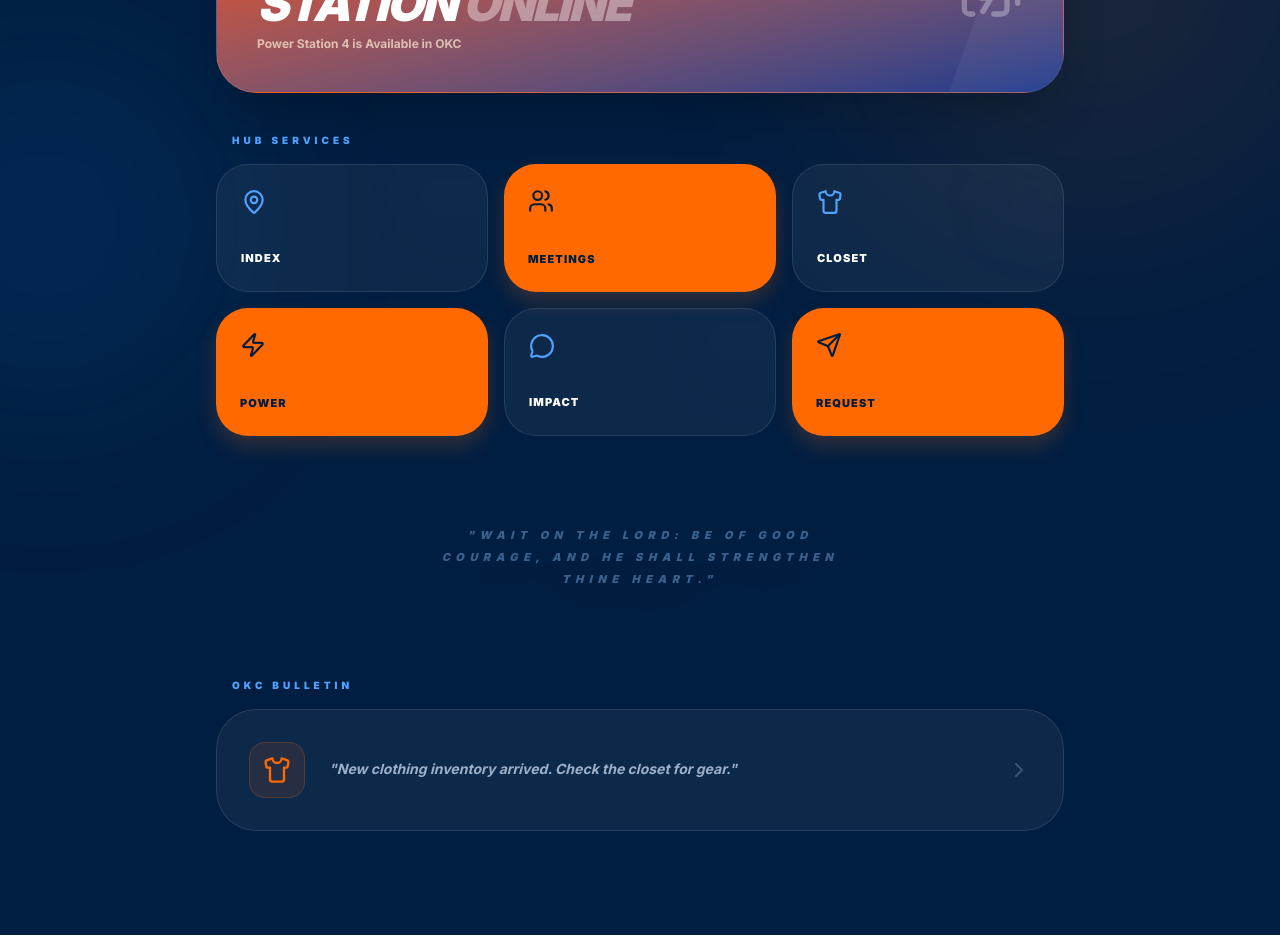
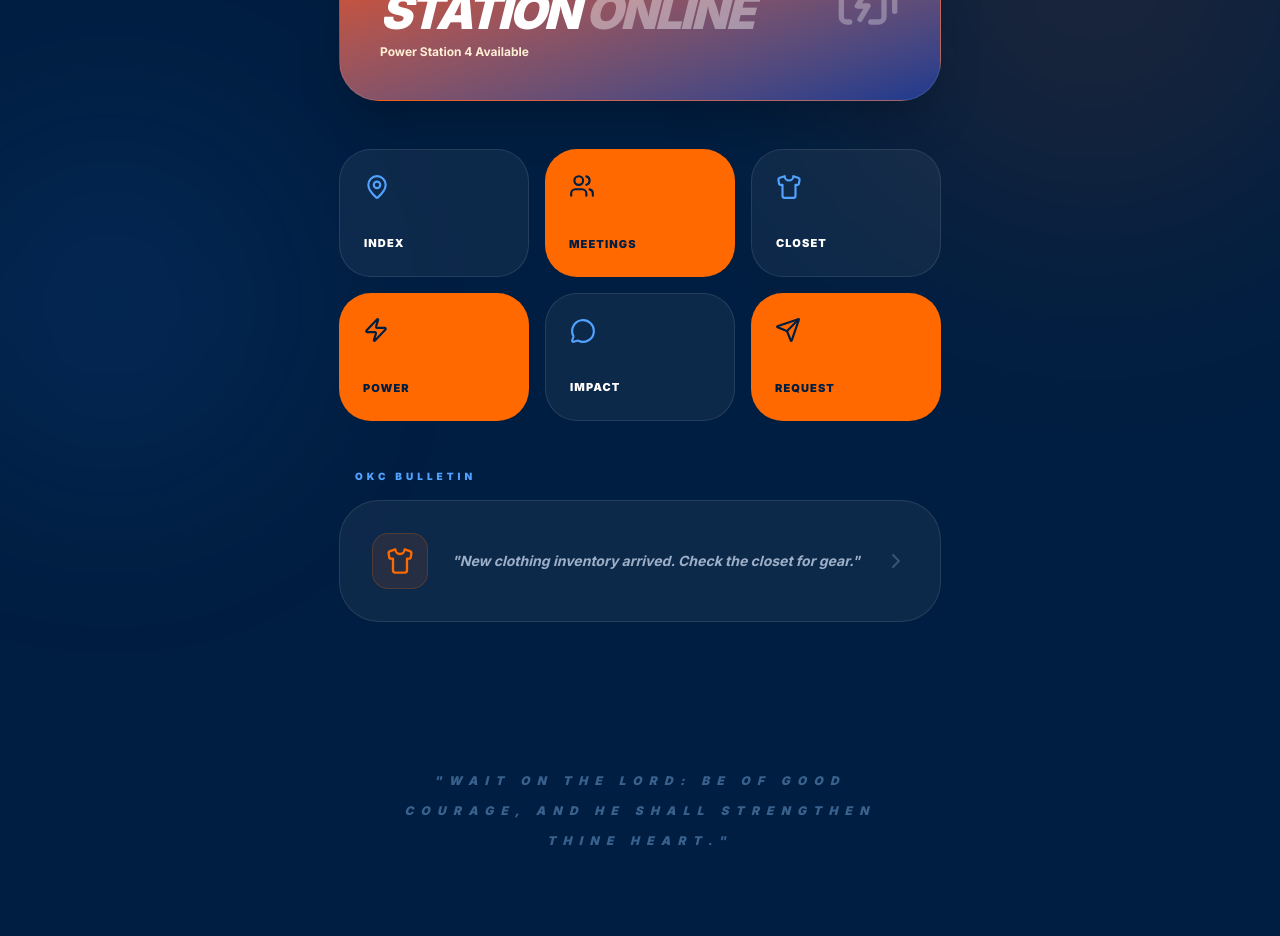
Before and after one commit to Tjrobnyohood/OKC-helping-hands, a Next.js app: page / in a window 1280 px wide. Shown: the part 240-1176 px from the top of the page. Built offline with nearby package versions, Linux system fonts and the light colour scheme.

Commit message:
Final production-ready dashboard with floating scripture

```diff
--- a/app/page.tsx
+++ b/app/page.tsx
@@ -6,7 +6,6 @@ import {
 } from 'lucide-react';
 import Link from 'next/link';
 
-// --- DATA ---
 const verses = [
   "Wait on the LORD: be of good courage, and he shall strengthen thine heart.",
   "The LORD is my shepherd; I shall not want.",
@@ -23,7 +22,6 @@ export default function Dashboard() {
   useEffect(() => {
     setIsMounted(true);
     setFade(true);
-
     const timer = setInterval(() => {
       setFade(false);
       setTimeout(() => {
@@ -31,28 +29,27 @@ export default function Dashboard() {
         setFade(true);
       }, 1500);
     }, 8000);
-
     return () => clearInterval(timer);
   }, []);
 
   if (!isMounted) return <div className="min-h-screen bg-[#001E41]" />;
 
   return (
-    <main className="relative min-h-screen bg-[#001E41] overflow-x-hidden font-sans pb-20">
+    <main className="relative min-h-screen bg-[#001E41] font-sans flex flex-col">
 
-      {/* 1. BACKGROUND GLOWS (Z-0) */}
+      {/* 1. BACKGROUND GLOWS */}
       <div className="fixed inset-0 z-0 pointer-events-none">
         <div className="absolute top-[-5%] right-[-5%] w-[500px] h-[500px] bg-orange-500/10 blur-[120px] rounded-full" />
-        <div className="absolute bottom-[20%] left-[-10%] w-[350px] h-[350px] bg-blue-500/10 blur-[100px] rounded-full" />
+        <div className="absolute bottom-[10%] left-[-5%] w-[350px] h-[350px] bg-blue-500/10 blur-[100px] rounded-full" />
       </div>
 
-      {/* 2. MAIN CONTENT WRAPPER (Z-20) */}
-      <div className="relative z-20 max-w-4xl mx-auto p-6 space-y-10">
+      {/* 2. MAIN CONTENT WRAPPER */}
+      <div className="relative z-20 max-w-4xl mx-auto p-6 space-y-12 flex-grow">
 
         {/* HEADER */}
         <header className="flex justify-between items-center py-4">
           <div className="flex items-center gap-3">
-            <div className="w-10 h-10 bg-orange-500 rounded-2xl flex items-center justify-center font-black text-[#001E41] italic shadow-[0_0_15px_rgba(249,115,22,0.4)]">⚡</div>
+            <div className="w-10 h-10 bg-orange-500 rounded-2xl flex items-center justify-center font-black text-[#001E41] italic shadow-lg">⚡</div>
             <div>
               <h1 className="text-2xl font-black tracking-tighter uppercase italic text-white leading-none">
                 OKC <span className="text-orange-500">Helping Hands</span>
@@ -60,12 +57,12 @@ export default function Dashboard() {
               <p className="text-[9px] tracking-[0.4em] uppercase font-bold text-blue-400 mt-1">Community Hub</p>
             </div>
           </div>
-          <Link href="/login" className="h-12 w-12 rounded-2xl bg-white/5 border border-white/10 flex items-center justify-center text-white hover:border-orange-500 hover:bg-white/10 transition-all">
+          <Link href="/login" className="h-12 w-12 rounded-2xl bg-white/5 border border-white/10 flex items-center justify-center text-white hover:border-orange-500 transition-all">
             <UserCircle2 size={24} />
           </Link>
         </header>
 
-        {/* HERO: LOCKER STATUS */}
+        {/* HERO SECTION */}
         <section className="relative overflow-hidden bg-gradient-to-br from-orange-600 to-blue-900 rounded-[2.5rem] p-10 border border-white/10 shadow-2xl">
            <div className="relative z-10 flex justify-between items-center">
              <div className="space-y-2">
@@ -74,16 +71,13 @@ export default function Dashboard() {
                   <span className="text-[9px] font-black uppercase text-white tracking-widest">Locker Status</span>
                </div>
                <h2 className="text-5xl font-black italic uppercase tracking-tighter text-white leading-none">Station <span className="opacity-40">Online</span></h2>
-               <p className="text-orange-100 font-bold text-xs opacity-70">Power Station 4 is Available in OKC</p>
+               <p className="text-orange-100 font-bold text-xs">Power Station 4 Available</p>
              </div>
              <BatteryCharging className="w-16 h-16 text-white/30" />
            </div>
-           <div className="absolute top-0 right-0 w-32 h-full bg-white/5 skew-x-[-20deg] translate-x-12" />
         </section>
 
         {/* HUB SERVICES GRID */}
-        <div className="space-y-4">
-          <p className="text-[10px] font-black uppercase tracking-[0.4em] text-blue-400 ml-4">Hub Services</p>
         <section className="grid grid-cols-2 sm:grid-cols-3 gap-4">
           <ActionCard icon={<MapPin size={26}/>} label="Index" color="blue" href="/resources" />
           <ActionCard icon={<Users size={26}/>} label="Meetings" color="orange" href="/meetings" />
@@ -92,56 +86,48 @@ export default function Dashboard() {
           <ActionCard icon={<MessageCircle size={26}/>} label="Impact" color="blue" href="/community" />
           <ActionCard icon={<Send size={26}/>} label="Request" color="orange" href="/request" />
         </section>
-        </div>
-
-        {/* --- 3. THE FLOATING SCRIPTURE (Z-10) --- */}
-        {/* Positioned as a dedicated section to occupy the blue space */}
-        <div className="w-full flex justify-center py-12 pointer-events-none min-h-[100px]">
-          <div className={`transition-all duration-[4000ms] ease-in-out ${fade ? 'opacity-40 translate-y-0 scale-100' : 'opacity-0 translate-y-6 scale-95'}`}>
-             <p className="text-blue-300 italic font-black text-center px-12 text-[10px] sm:text-[11px] tracking-[0.5em] uppercase max-w-lg leading-loose drop-shadow-2xl">
-               "{verses[verseIndex]}"
-             </p>
-          </div>
-        </div>
 
         {/* OKC BULLETIN */}
         <section className="space-y-4">
           <p className="text-[10px] font-black uppercase tracking-[0.4em] text-blue-400 ml-4">OKC Bulletin</p>
-          <div className="bg-white/5 border border-white/10 rounded-[2.5rem] p-8 backdrop-blur-md flex items-center gap-6 group hover:border-orange-500/50 transition-all cursor-pointer">
+          <div className="bg-white/5 border border-white/10 rounded-[2.5rem] p-8 flex items-center gap-6 group hover:border-orange-500/50 transition-all cursor-pointer">
              <div className="w-14 h-14 rounded-2xl bg-orange-500/10 flex items-center justify-center border border-orange-500/20 group-hover:bg-orange-500 transition-all">
                 <Shirt className="text-orange-500 group-hover:text-[#001E41]" size={28} />
              </div>
-             <div className="flex-1">
-                <p className="text-blue-100/70 italic font-bold text-xs sm:text-sm leading-relaxed">
+             <p className="flex-1 text-blue-100/70 italic font-bold text-xs sm:text-sm">
                "New clothing inventory arrived. Check the closet for gear."
              </p>
-             </div>
              <ChevronRight className="text-white/20 group-hover:text-orange-500 group-hover:translate-x-1 transition-all" />
           </div>
         </section>
+      </div>
 
+      {/* --- 3. THE SCRIPTURE SHELF (BOTTOM) --- */}
+      {/* This is positioned at the very end of the scrollable area */}
+      <footer className="relative z-10 w-full py-20 mt-10">
+        <div className={`transition-all duration-[4000ms] ease-in-out flex justify-center ${fade ? 'opacity-40 scale-100' : 'opacity-0 scale-95'}`}>
+           <p className="text-blue-300 italic font-black text-center px-12 text-[10px] sm:text-[12px] tracking-[0.6em] uppercase max-w-xl leading-[2.5]">
+             "{verses[verseIndex]}"
+           </p>
         </div>
+      </footer>
     </main>
   );
 }
 
-// --- REUSABLE COMPONENT FOR THE GRID ---
 function ActionCard({ icon, label, color, href }: { icon: any, label: string, color: 'blue' | 'orange', href: string }) {
   const isOrange = color === 'orange';
   return (
     <Link href={href} className={`
       relative h-32 rounded-[2rem] p-6 flex flex-col justify-between overflow-hidden transition-all group active:scale-95
-      ${isOrange ? 'bg-orange-500 shadow-[0_10px_20px_rgba(249,115,22,0.2)]' : 'bg-white/5 border border-white/10 hover:border-blue-500/50'}
+      ${isOrange ? 'bg-orange-500' : 'bg-white/5 border border-white/10 hover:border-blue-500/50'}
     `}>
-      <div className={`${isOrange ? 'text-[#001E41]' : 'text-blue-400'} transition-transform group-hover:scale-110 duration-500`}>
+      <div className={`${isOrange ? 'text-[#001E41]' : 'text-blue-400'} transition-transform group-hover:scale-110`}>
         {icon}
       </div>
       <span className={`text-[11px] font-black uppercase tracking-widest ${isOrange ? 'text-[#001E41]' : 'text-white'}`}>
         {label}
       </span>
-      {!isOrange && (
-        <div className="absolute top-0 right-0 w-16 h-16 bg-blue-500/5 blur-2xl rounded-full" />
-      )}
     </Link>
   );
 }
```
Lines whose indentation alone changed are shown as unchanged.
